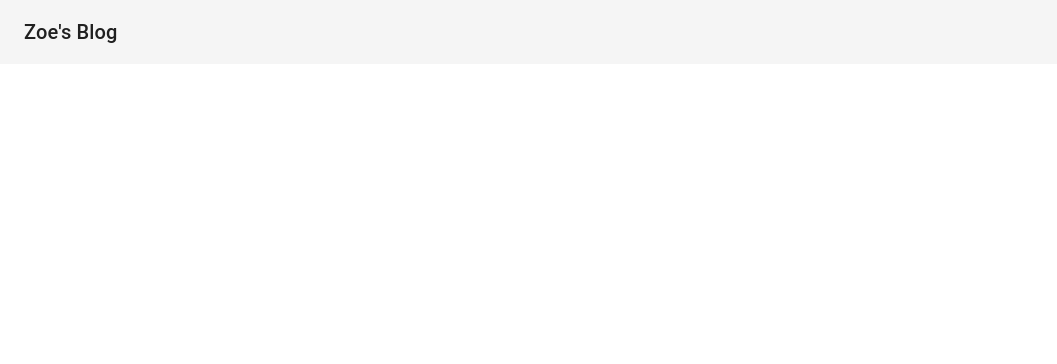
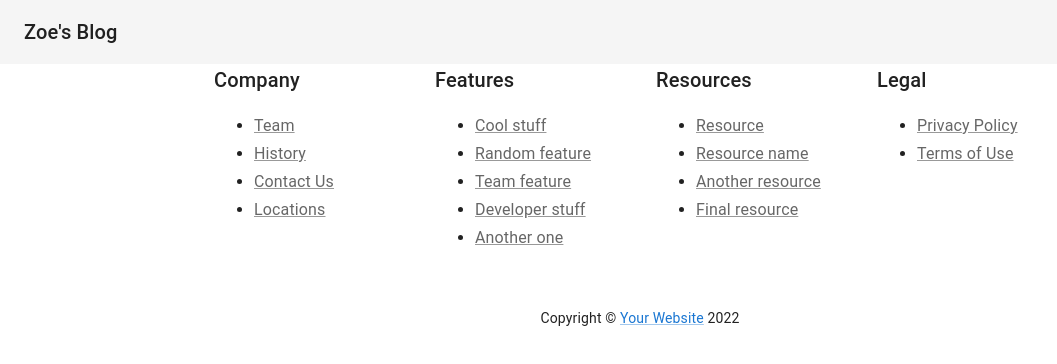
Before and after one commit to zoemlt/django-react-blog-frontend, a React (Create React App) app: page / in a window 1280 px wide. Shown: the top 364 px of the page, without its empty margins (0-1057 px from the left). Built offline with nearby package versions, Linux system fonts and the light colour scheme.

Commit message:
Create footer component

```diff
--- a/src/components/Footer.js
+++ b/src/components/Footer.js
@@ -1,7 +1,70 @@
-import React from "react";
+import { Container, Typography, Grid, Link, Box } from "@mui/material/";
 
 const Footer = () => {
-  return <div></div>;
+  const Copyright = () => {
+    return (
+      <Typography variant="body2" align="center">
+        {"Copyright © "}
+        <Link href="https://mui.com/">Your Website</Link>{" "}
+        {new Date().getFullYear()}
+      </Typography>
+    );
+  };
+
+  const footers = [
+    {
+      title: "Company",
+      description: ["Team", "History", "Contact Us", "Locations"],
+    },
+    {
+      title: "Features",
+      description: [
+        "Cool stuff",
+        "Random feature",
+        "Team feature",
+        "Developer stuff",
+        "Another one",
+      ],
+    },
+    {
+      title: "Resources",
+      description: [
+        "Resource",
+        "Resource name",
+        "Another resource",
+        "Final resource",
+      ],
+    },
+    { title: "Legal", description: ["Privacy Policy", "Terms of Use"] },
+  ];
+
+  return (
+    <>
+      <Container maxWidth="md" component="footer">
+        <Grid container spacing={4} justify="space-evenly">
+          {footers.map(footer => (
+            <Grid item xs={6} sm={3} key={footer.title}>
+              <Typography variant="h6" color="textPrimary" gutterBottom>
+                {footer.title}
+              </Typography>
+              <ul>
+                {footer.description.map(item => (
+                  <li key={item}>
+                    <Link href="#" variant="subtitle1" color="textSecondary">
+                      {item}
+                    </Link>
+                  </li>
+                ))}
+              </ul>
+            </Grid>
+          ))}
+        </Grid>
+        <Box mt={5}>
+          <Copyright />
+        </Box>
+      </Container>
+    </>
+  );
 };
 
 export default Footer;
```
